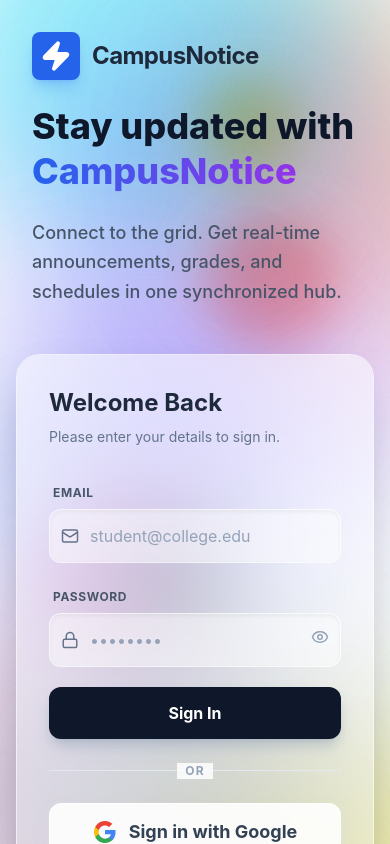
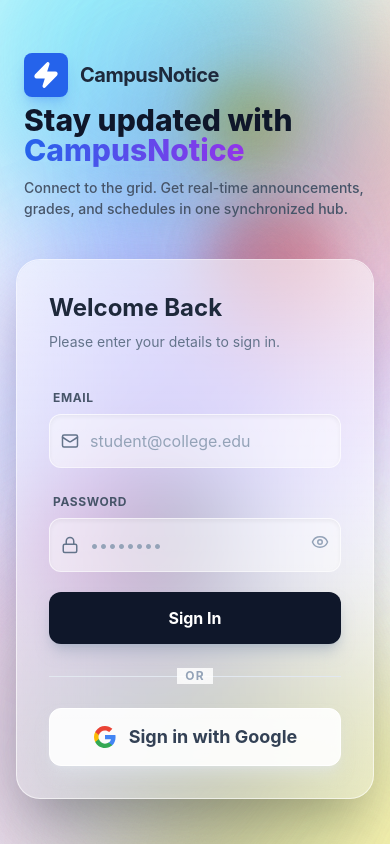
Before and after one commit to SaurabhRFS/Notice_Board_Project, a React (Vite) app in the folder Notice_Board_FrontEnd/: page /login in a window 390 px wide. Built offline with nearby package versions, Linux system fonts and the light colour scheme; no server answers.

Commit message:
login page fix in mobile view

```diff
--- a/Notice_Board_FrontEnd/src/pages/LoginPage.jsx
+++ b/Notice_Board_FrontEnd/src/pages/LoginPage.jsx
@@ -4,7 +4,6 @@
 import { signInWithPopup } from 'firebase/auth';
 import { Mail, Lock, Zap, Eye, EyeOff } from 'lucide-react';
 
-// --- Imports: Services & Components ---
 import { loginUser, googleLoginUser } from '../services/authService';
 import GlassCard from '../components/GlassCard';
 import FormInput from '../components/FormInput';
@@ -20,101 +19,82 @@
   const [isLoading, setIsLoading] = useState(false);
   const navigate = useNavigate();
 
-  // --- 1. Local Login (Service + Robust Error Handling) ---
   const handleLogin = async (e) => {
     e.preventDefault();
     setError('');
     setIsLoading(true);
 
     try {
-      // Call the Service
       const data = await loginUser(email, password);
-
       localStorage.setItem('token', data.token);
       localStorage.setItem('userRole', data.role);
       navigate('/');
     } catch (err) {
-      if (err.response) {
-        if (err.response.status === 401) {
-          setError("Wrong email or password.");
-        } else {
-          setError("Something went wrong. Please try again.");
-        }
+      if (err.response?.status === 401) {
+        setError("Wrong email or password");
+      } else if (!err.response) {
+        setError("Network error. Check your internet.");
       } else {
-        setError("Network error. Check your internet connection.");
+        setError("Something went wrong. Try again.");
       }
     } finally {
       setIsLoading(false);
     }
   };
 
-  // --- 2. Google Login (Service + Error Codes + Loader) ---
   const handleGoogleLogin = async () => {
-    setError('');
-    setIsLoading(true);
-
     try {
-      // Step A: Client Side
       const result = await signInWithPopup(auth, googleProvider);
       const idToken = await result.user.getIdToken();
-
-      // Step B: Service Side
       const data = await googleLoginUser(idToken);
 
       localStorage.setItem('token', data.token);
       localStorage.setItem('userRole', data.role);
       navigate('/');
     } catch (err) {
-      if (err.code === "auth/popup-closed-by-user") {
-        setError("Google login cancelled.");
-      }
-      else if (err.code === "auth/network-request-failed") {
-        setError("Network error. Check your internet.");
-      }
-      else if (err.response?.status === 500) {
-        setError("Server error during Google login.");
-      } else {
-        setError("Google login failed. Try again.");
-      }
-    } finally {
-      setIsLoading(false);
+      setError('Google login failed.');
     }
   };
 
   return (
     <div className="min-h-screen w-full bg-slate-50 flex items-center justify-center relative overflow-hidden">
 
-      {/* Background Component */}
       <AnimatedBackground />
 
       <div className="w-full max-w-7xl grid grid-cols-1 md:grid-cols-2 z-10 relative md:-mt-24">
 
-        {/* Left Column */}
-        <div className="flex flex-col justify-center items-start p-8 md:p-16 relative">
+        {/* Left Column - COMPACTED FOR MOBILE */}
+        {/* Changed p-8 to p-6 for mobile */}
+        <div className="flex flex-col justify-center items-start p-6 md:p-16 relative">
 
-          <div className="flex items-center gap-3 mb-6 animate-fade-in-up">
+          {/* Logo: Reduced bottom margin (mb-2 vs mb-6) */}
+          <div className="flex items-center gap-3 mb-2 md:mb-6 animate-fade-in-up">
             <div className="p-2 bg-blue-600 rounded-lg shadow-lg shadow-blue-500/30">
-              <Zap size={32} className="text-white" fill="currentColor" />
+              <Zap size={28} className="text-white md:w-8 md:h-8" fill="currentColor" />
             </div>
-            <span className="text-2xl font-bold text-slate-800 tracking-tight">CampusNotice</span>
+            <span className="text-xl md:text-2xl font-bold text-slate-800 tracking-tight">CampusNotice</span>
           </div>
 
-          <h1 className="text-4xl md:text-5xl font-extrabold text-slate-900 leading-tight mb-6 animate-fade-in-up [animation-delay:100ms]">
+          {/* Heading: text-3xl (Mobile) vs text-5xl (Desktop) */}
+          {/* Leading: leading-none (Mobile) to squash gaps */}
+          <h1 className="text-3xl md:text-5xl font-extrabold text-slate-900 leading-none md:leading-tight mb-3 md:mb-6 animate-fade-in-up [animation-delay:100ms]">
             Stay updated with <br />
             <span className="text-transparent bg-clip-text bg-gradient-to-r from-blue-600 to-purple-600">
               CampusNotice
             </span>
           </h1>
 
-          <p className="text-lg text-slate-600 max-w-md animate-fade-in-up [animation-delay:200ms] font-medium leading-relaxed">
+          {/* Paragraph: text-sm (Mobile) vs text-lg (Desktop) */}
+          {/* Leading: leading-normal (Mobile) for tighter text block */}
+          <p className="text-sm md:text-lg text-slate-600 max-w-md animate-fade-in-up [animation-delay:200ms] font-medium leading-normal md:leading-relaxed">
             Connect to the grid. Get real-time announcements, grades, and schedules in one synchronized hub.
           </p>
         </div>
 
-        {/* Right Column (Glass Form Component) */}
+        {/* Right Column (Glass Form) */}
+        {/* Reduced padding p-4 on mobile */}
         <div className="flex items-center justify-center p-4 md:p-8">
           <GlassCard>
-
             <div className="mb-8">
               <h2 className="text-2xl font-bold text-slate-800 mb-2">Welcome Back</h2>
               <p className="text-slate-500 text-sm">Please enter your details to sign in.</p>
@@ -150,9 +130,7 @@
                 }
               />
 
-              <PrimaryButton type="submit" isLoading={isLoading}>
-                Sign In
-              </PrimaryButton>
+              <PrimaryButton type="submit" isLoading={isLoading}>Sign In</PrimaryButton>
             </form>
 
             <div className="relative my-6">
@@ -160,9 +138,7 @@
               <div className="relative flex justify-center text-xs"><span className="bg-white/80 backdrop-blur px-2 text-slate-400 uppercase font-bold tracking-widest">Or</span></div>
             </div>
 
-            {/* Now passing isLoading to GoogleButton */}
-            <GoogleButton onClick={handleGoogleLogin} isLoading={isLoading} />
-
+            <GoogleButton onClick={handleGoogleLogin} />
           </GlassCard>
         </div>
       </div>
@@ -171,3 +147,178 @@
 }
 
 export default LoginPage;
+
+
+// import React, { useState } from 'react';
+// import { useNavigate } from 'react-router-dom';
+// import { auth, googleProvider } from '../config/firebase';
+// import { signInWithPopup } from 'firebase/auth';
+// import { Mail, Lock, Zap, Eye, EyeOff } from 'lucide-react';
+
+// // --- Imports: Services & Components ---
+// import { loginUser, googleLoginUser } from '../services/authService';
+// import GlassCard from '../components/GlassCard';
+// import FormInput from '../components/FormInput';
+// import PrimaryButton from '../components/PrimaryButton';
+// import GoogleButton from '../components/GoogleButton';
+// import AnimatedBackground from '../components/AnimatedBackground';
+
+// function LoginPage() {
+//   const [email, setEmail] = useState('');
+//   const [password, setPassword] = useState('');
+//   const [showPassword, setShowPassword] = useState(false);
+//   const [error, setError] = useState('');
+//   const [isLoading, setIsLoading] = useState(false);
+//   const navigate = useNavigate();
+
+//   // --- 1. Local Login (Service + Robust Error Handling) ---
+//   const handleLogin = async (e) => {
+//     e.preventDefault();
+//     setError('');
+//     setIsLoading(true);
+
+//     try {
+//       // Call the Service
+//       const data = await loginUser(email, password);
+
+//       localStorage.setItem('token', data.token);
+//       localStorage.setItem('userRole', data.role);
+//       navigate('/');
+//     } catch (err) {
+//       if (err.response) {
+//         if (err.response.status === 401) {
+//           setError("Wrong email or password.");
+//         } else {
+//           setError("Something went wrong. Please try again.");
+//         }
+//       } else {
+//         setError("Network error. Check your internet connection.");
+//       }
+//     } finally {
+//       setIsLoading(false);
+//     }
+//   };
+
+//   // --- 2. Google Login (Service + Error Codes + Loader) ---
+//   const handleGoogleLogin = async () => {
+//     setError('');
+//     setIsLoading(true);
+
+//     try {
+//       // Step A: Client Side
+//       const result = await signInWithPopup(auth, googleProvider);
+//       const idToken = await result.user.getIdToken();
+
+//       // Step B: Service Side
+//       const data = await googleLoginUser(idToken);
+
+//       localStorage.setItem('token', data.token);
+//       localStorage.setItem('userRole', data.role);
+//       navigate('/');
+//     } catch (err) {
+//       if (err.code === "auth/popup-closed-by-user") {
+//         setError("Google login cancelled.");
+//       }
+//       else if (err.code === "auth/network-request-failed") {
+//         setError("Network error. Check your internet.");
+//       }
+//       else if (err.response?.status === 500) {
+//         setError("Server error during Google login.");
+//       } else {
+//         setError("Google login failed. Try again.");
+//       }
+//     } finally {
+//       setIsLoading(false);
+//     }
+//   };
+
+//   return (
+//     <div className="min-h-screen w-full bg-slate-50 flex items-center justify-center relative overflow-hidden">
+
+//       {/* Background Component */}
+//       <AnimatedBackground />
+
+//       <div className="w-full max-w-7xl grid grid-cols-1 md:grid-cols-2 z-10 relative md:-mt-24">
+
+//         {/* Left Column */}
+//         <div className="flex flex-col justify-center items-start p-8 md:p-16 relative">
+
+//           <div className="flex items-center gap-3 mb-6 animate-fade-in-up">
+//             <div className="p-2 bg-blue-600 rounded-lg shadow-lg shadow-blue-500/30">
+//               <Zap size={32} className="text-white" fill="currentColor" />
+//             </div>
+//             <span className="text-2xl font-bold text-slate-800 tracking-tight">CampusNotice</span>
+//           </div>
+
+//           <h1 className="text-4xl md:text-5xl font-extrabold text-slate-900 leading-tight mb-6 animate-fade-in-up [animation-delay:100ms]">
+//             Stay updated with <br />
+//             <span className="text-transparent bg-clip-text bg-gradient-to-r from-blue-600 to-purple-600">
+//               CampusNotice
+//             </span>
+//           </h1>
+
+//           <p className="text-lg text-slate-600 max-w-md animate-fade-in-up [animation-delay:200ms] font-medium leading-relaxed">
+//             Connect to the grid. Get real-time announcements, grades, and schedules in one synchronized hub.
+//           </p>
+//         </div>
+
+//         {/* Right Column (Glass Form Component) */}
+//         <div className="flex items-center justify-center p-4 md:p-8">
+//           <GlassCard>
+
+//             <div className="mb-8">
+//               <h2 className="text-2xl font-bold text-slate-800 mb-2">Welcome Back</h2>
+//               <p className="text-slate-500 text-sm">Please enter your details to sign in.</p>
+//             </div>
+
+//             {error && (
+//               <div className="mb-6 p-3 bg-red-50 border border-red-200 rounded-lg text-red-600 text-sm flex items-center gap-2 animate-shake">
+//                 <span>⚠️</span> {error}
+//               </div>
+//             )}
+
+//             <form onSubmit={handleLogin} className="space-y-5">
+//               <FormInput
+//                 label="Email"
+//                 type="email"
+//                 placeholder="student@college.edu"
+//                 value={email}
+//                 onChange={(e) => setEmail(e.target.value)}
+//                 icon={Mail}
+//               />
+
+//               <FormInput
+//                 label="Password"
+//                 type={showPassword ? "text" : "password"}
+//                 placeholder="••••••••"
+//                 value={password}
+//                 onChange={(e) => setPassword(e.target.value)}
+//                 icon={Lock}
+//                 rightElement={
+//                   <button type="button" onClick={() => setShowPassword(!showPassword)} className="text-slate-400 hover:text-blue-500 transition-colors">
+//                     {showPassword ? <EyeOff size={18} /> : <Eye size={18} />}
+//                   </button>
+//                 }
+//               />
+
+//               <PrimaryButton type="submit" isLoading={isLoading}>
+//                 Sign In
+//               </PrimaryButton>
+//             </form>
+
+//             <div className="relative my-6">
+//               <div className="absolute inset-0 flex items-center"><div className="w-full border-t border-slate-200"></div></div>
+//               <div className="relative flex justify-center text-xs"><span className="bg-white/80 backdrop-blur px-2 text-slate-400 uppercase font-bold tracking-widest">Or</span></div>
+//             </div>
+
+//             {/* Now passing isLoading to GoogleButton */}
+//             <GoogleButton onClick={handleGoogleLogin} isLoading={isLoading} />
+
+//           </GlassCard>
+//         </div>
+//       </div>
+//     </div>
+//   );
+// }
+
+// export default LoginPage;
```
